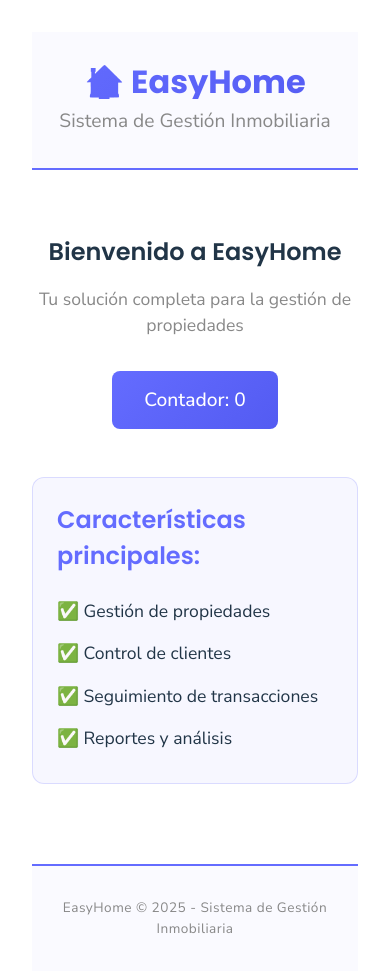
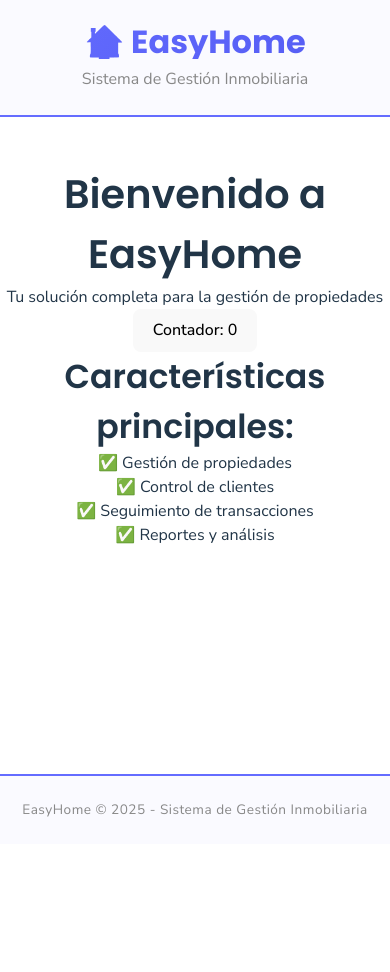
Before and after one commit to metodosformalesds/t3_mfds_2025, a React app in the folder easyhome-frontend/: page / in a window 390 px wide. Shown: the top 972 px of the page. After the commit the page ends 844 px from the top, so only its background shows below. Built offline with nearby package versions, Linux system fonts and the light colour scheme; the HTML template or start-up script is replaced by a standard one.

Commit message:
feat: refactor App.css for improved layout and utility classes

```diff
--- a/easyhome-frontend/src/assets/styles/App.css
+++ b/easyhome-frontend/src/assets/styles/App.css
@@ -1,31 +1,15 @@
+/* ============================================
+   APP.CSS - Layout Global y Utilidades
+   ============================================ */
+
+/* --- Layout Principal --- */
 .app-container {
-  max-width: 1280px;
+  max-width: 100%;
   margin: 0 auto;
-  padding: 2rem;
+  padding: 0;
   min-height: 100vh;
   display: flex;
   flex-direction: column;
-}
-
-.app-header {
-  padding: 2rem 0;
-  border-bottom: 2px solid #646cff;
-  margin-bottom: 2rem;
-}
-
-.app-header h1 {
-  margin: 0;
-  font-size: 3rem;
-  background: linear-gradient(135deg, #646cff 0%, #535bf2 100%);
-  -webkit-background-clip: text;
-  -webkit-text-fill-color: transparent;
-  background-clip: text;
-}
-
-.app-header p {
-  margin-top: 0.5rem;
-  font-size: 1.2rem;
-  color: #888;
 }
 
 .app-main {
@@ -33,86 +17,93 @@
   padding: 2rem 0;
 }
 
-.welcome-section {
+/* --- Contenedores Reutilizables --- */
+.container {
+  max-width: 1200px;
+  margin: 0 auto;
+  padding: 0 2rem;
+}
+
+.container-sm {
   max-width: 800px;
   margin: 0 auto;
+  padding: 0 2rem;
 }
 
-.welcome-section h2 {
-  font-size: 2rem;
-  margin-bottom: 1rem;
+/* --- Utilidades de Tipografía --- */
+.font-titles {
+  font-family: var(--font-titles);
 }
 
-.welcome-section > p {
-  font-size: 1.1rem;
-  color: #888;
-  margin-bottom: 2rem;
+.font-text {
+  font-family: var(--font-text);
 }
 
-.counter-demo {
-  margin: 2rem 0;
+.text-center {
+  text-align: center;
 }
 
-.counter-demo button {
-  font-size: 1.2rem;
-  padding: 1rem 2rem;
-  background: linear-gradient(135deg, #646cff 0%, #535bf2 100%);
-  color: white;
-  border: none;
-  border-radius: 8px;
-  cursor: pointer;
-  transition: transform 0.2s, box-shadow 0.2s;
+.text-left {
+  text-align: left;
 }
 
-.counter-demo button:hover {
-  transform: translateY(-2px);
-  box-shadow: 0 4px 12px rgba(100, 108, 255, 0.4);
+.text-right {
+  text-align: right;
 }
 
-.features {
-  margin-top: 3rem;
-  text-align: left;
-  background: rgba(100, 108, 255, 0.05);
-  padding: 2rem;
-  border-radius: 12px;
-  border: 1px solid rgba(100, 108, 255, 0.2);
+/* --- Utilidades de Color de Texto --- */
+.text-primary { color: var(--color-primary); }
+.text-secondary { color: var(--color-secondary); }
+.text-success { color: var(--color-success); }
+.text-error { color: var(--color-error); }
+.text-warning { color: var(--color-warning); }
+.text-white { color: var(--color-white); }
+.text-black { color: var(--color-black); }
+
+/* --- Utilidades de Color de Fondo --- */
+.bg-primary { background-color: var(--color-primary); }
+.bg-secondary { background-color: var(--color-secondary); }
+.bg-light { background-color: var(--color-bg-light); }
+.bg-medium { background-color: var(--color-bg-medium); }
+.bg-soft { background-color: var(--color-bg-soft); }
+.bg-white { background-color: var(--color-white); }
+.bg-success { background-color: var(--color-success); }
+.bg-error { background-color: var(--color-error); }
+.bg-warning { background-color: var(--color-warning); }
+
+/* --- Utilidades de Espaciado --- */
+.mt-1 { margin-top: 1rem; }
+.mt-2 { margin-top: 2rem; }
+.mt-3 { margin-top: 3rem; }
+
+.mb-1 { margin-bottom: 1rem; }
+.mb-2 { margin-bottom: 2rem; }
+.mb-3 { margin-bottom: 3rem; }
+
+.p-1 { padding: 1rem; }
+.p-2 { padding: 2rem; }
+.p-3 { padding: 3rem; }
+
+/* --- Estados Globales --- */
+.loading {
+  opacity: 0.6;
+  pointer-events: none;
+  cursor: wait;
 }
 
-.features h3 {
-  font-size: 1.5rem;
-  margin-bottom: 1rem;
-  color: #646cff;
+.disabled {
+  opacity: 0.5;
+  pointer-events: none;
 }
 
-.features ul {
-  list-style: none;
-  padding: 0;
-}
-
-.features li {
-  padding: 0.5rem 0;
-  font-size: 1.1rem;
-  display: flex;
-  align-items: center;
-}
-
-.app-footer {
-  margin-top: 3rem;
-  padding: 2rem 0;
-  border-top: 2px solid #646cff;
-  color: #888;
-}
-
+/* --- Responsive Utilities --- */
 @media (max-width: 768px) {
-  .app-header h1 {
-    font-size: 2rem;
+  .container,
+  .container-sm {
+    padding: 0 1rem;
   }
 
-  .welcome-section h2 {
-    font-size: 1.5rem;
-  }
-
-  .features {
-    padding: 1.5rem;
+  .app-main {
+    padding: 1rem 0;
   }
 }
```
